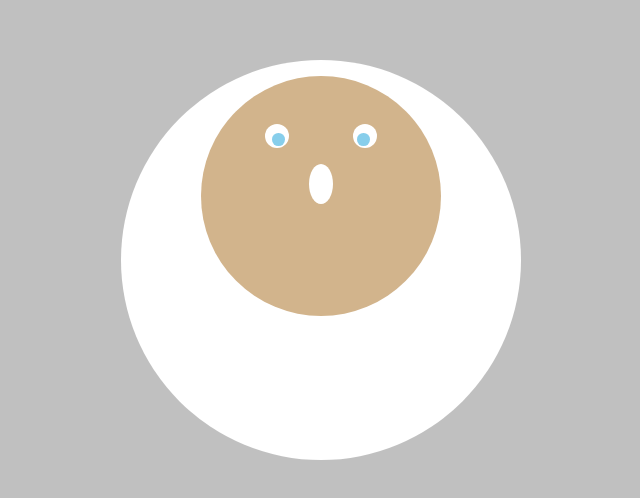
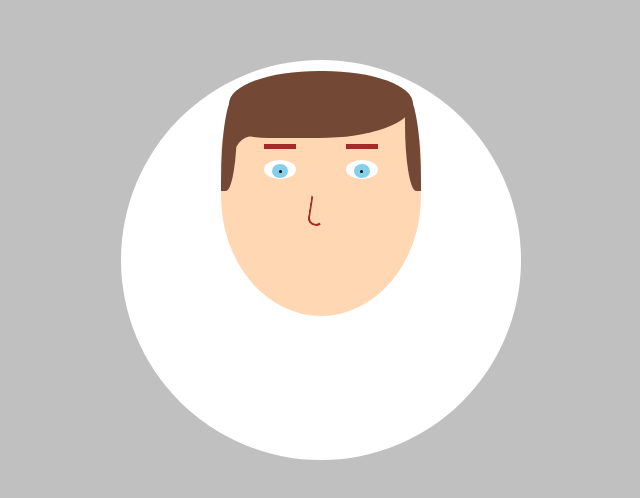
Before and after one commit to kblair40/avatar, a React (Create React App) app: page / in a window 1280 px wide. Shown: the part 140-638 px from the top of the page, without its empty margins (319-959 px from the left). Built offline with nearby package versions, Linux system fonts and the light colour scheme.

Commit message:
Add Eyes, Eyebrows and fix Nose

```diff
--- a/package.json
+++ b/package.json
@@ -3,6 +3,7 @@
   "version": "0.1.0",
   "private": true,
   "dependencies": {
+    "@material-ui/core": "^4.12.1",
     "@testing-library/jest-dom": "^5.14.1",
     "@testing-library/react": "^11.2.7",
     "@testing-library/user-event": "^12.8.3",
--- a/src/App.js
+++ b/src/App.js
@@ -1,5 +1,4 @@
 import React from "react";
-import Backdrop from "./components/UI/Backdrop";
 import Head from "./components/Head/Head";
 
 function App() {
--- a/src/components/Head/Eyes.css
+++ b/src/components/Head/Eyes.css
@@ -1,27 +1,50 @@
 .eye {
-  height: 1.5rem;
-  width: 1.5rem;
+  position: absolute;
+  height: 1.2rem;
+  width: 2rem;
   border-radius: 50%;
   background: white;
   display: flex;
   justify-content: center;
   align-items: center;
 }
+.left-eye {
+  left: 2.7rem;
+}
+.right-eye {
+  right: 2.7rem;
+}
 
-.pupil {
-  height: 0.8rem;
-  width: 0.8rem;
+.iris {
+  height: 0.9rem;
+  width: 1rem;
   border-radius: 50%;
   background: skyblue;
   position: relative;
-  top: 0.2rem;
+  top: 0.1rem;
+  display: flex;
+  justify-content: center;
+  align-items: center;
 }
 
-.leftEye .pupil {
-  /* position: relative; */
-  left: 0.1rem;
+.pupil {
+  background-color: black;
+  height: 0.2rem;
+  width: 0.2rem;
+  border-radius: 50%;
 }
 
-.rightEye .pupil {
-  right: 0.1rem;
+.eyebrow {
+  position: absolute;
+  height: 0.3rem;
+  width: 2rem;
+  background: brown;
+  top: -1rem;
 }
+.left-eyebrow {
+  left: 2.7rem;
+}
+
+.right-eyebrow {
+  right: 2.7rem;
+}
--- a/src/components/Head/Eyes.js
+++ b/src/components/Head/Eyes.js
@@ -4,11 +4,18 @@ import "./Eyes.css";
 const Eyes = () => {
   return (
     <Fragment>
-      <div className="eye leftEye">
-        <div className="pupil"></div>
+      <div className="eyebrow left-eyebrow"></div>
+      <div className="eye left-eye">
+        <div className="iris">
+          <div className="pupil"></div>
+        </div>
       </div>
-      <div className="eye rightEye">
-        <div className="pupil"></div>
+      <div className="eyebrow right-eyebrow"></div>
+
+      <div className="eye right-eye">
+        <div className="iris">
+          <div className="pupil"></div>
+        </div>
       </div>
     </Fragment>
   );
--- /dev/null
+++ b/src/components/Head/Hair.css
@@ -0,0 +1,45 @@
+.hair-base {
+  z-index: 1;
+  position: absolute;
+  z-index: 2;
+  width: 92%;
+  height: 28%;
+  top: -2%;
+  left: 4%;
+  background-color: #734935;
+  border-radius: 90% 90% 95% 40%;
+}
+
+.hair-left {
+  position: absolute;
+  z-index: 4;
+  width: 8%;
+  height: 40%;
+  background-color: #734935;
+  border-radius: 90% 0 70% 0;
+  top: 8%;
+  left: 0;
+}
+
+.hair-right {
+  position: absolute;
+  z-index: 4;
+  width: 8%;
+  height: 40%;
+  background-color: #734935;
+  border-radius: 0 90% 0 70%;
+  top: 8%;
+  right: 0;
+}
+
+.hair-left-detail {
+  position: absolute;
+  z-index: 4;
+  width: 20%;
+  height: 20%;
+  border-radius: 50% 20% 50% 20%;
+  top: 25%;
+  left: 6%;
+  box-shadow: 10px 12px 0 0 #734935;
+  transform: rotate(180deg);
+}
--- /dev/null
+++ b/src/components/Head/Hair.js
@@ -0,0 +1,15 @@
+import withStyles from "@material-ui/core/styles/withStyles";
+import "./Hair.css";
+
+const Hair = ({ classes }) => {
+  return (
+    <div>
+      <div className="hair-base"></div>
+      <div className="hair-left"></div>
+      <div className="hair-right"></div>
+      <div className="hair-left-detail"></div>
+    </div>
+  );
+};
+
+export default Hair;
--- a/src/components/Head/Head.css
+++ b/src/components/Head/Head.css
@@ -1,15 +1,15 @@
 .headContainer {
-  height: 15rem;
-  width: 15rem;
-  border-radius: 50%;
-  background-color: tan;
   position: relative;
-  top: 1rem;
+  top: 16px;
+  height: 240px;
+  width: 200px;
+  border-radius: 60% 60% 90% 90%;
+  background-color: #ffd7b3;
 }
 
 .eyesContainer {
   display: flex;
   justify-content: space-evenly;
   position: relative;
-  top: 3rem;
+  top: 35%;
 }
--- a/src/components/Head/Head.js
+++ b/src/components/Head/Head.js
@@ -4,11 +4,15 @@ import "./Head.css";
 import Backdrop from "../UI/Backdrop";
 import Eyes from "./Eyes";
 import Nose from "./Nose";
+import Hair from "./Hair";
 
 const Head = () => {
   return (
     <Backdrop>
       <div className="headContainer">
+        <div className="hairContainer">
+          <Hair />
+        </div>
         <div className="eyesContainer">
           <Eyes />
         </div>
--- a/src/components/Head/Nose.css
+++ b/src/components/Head/Nose.css
@@ -1,17 +1,11 @@
 .noseCircle {
-  height: 2.5rem;
-  width: 1.5rem;
-  background: white;
-  position: relative;
-  top: 4rem;
-  left: 6.75rem;
-  border-radius: 70%;
+  height: 30px;
+  width: 16px;
+  position: absolute;
+  top: 50%;
+  left: calc(50% - 0.75rem);
+  border: 2px solid brown;
+  border-color: transparent transparent brown brown;
+  border-radius: 0 10px 10px;
+  transform: rotate(9deg);
 }
-
-.nosecircle {
-  background: white;
-  position: relative;
-  top: 4rem;
-  left: 6.75rem;
-  border-radius: 70%;
-}
```
Also changed, not shown: 1 other file (tests, documents, lock files or other folders).
